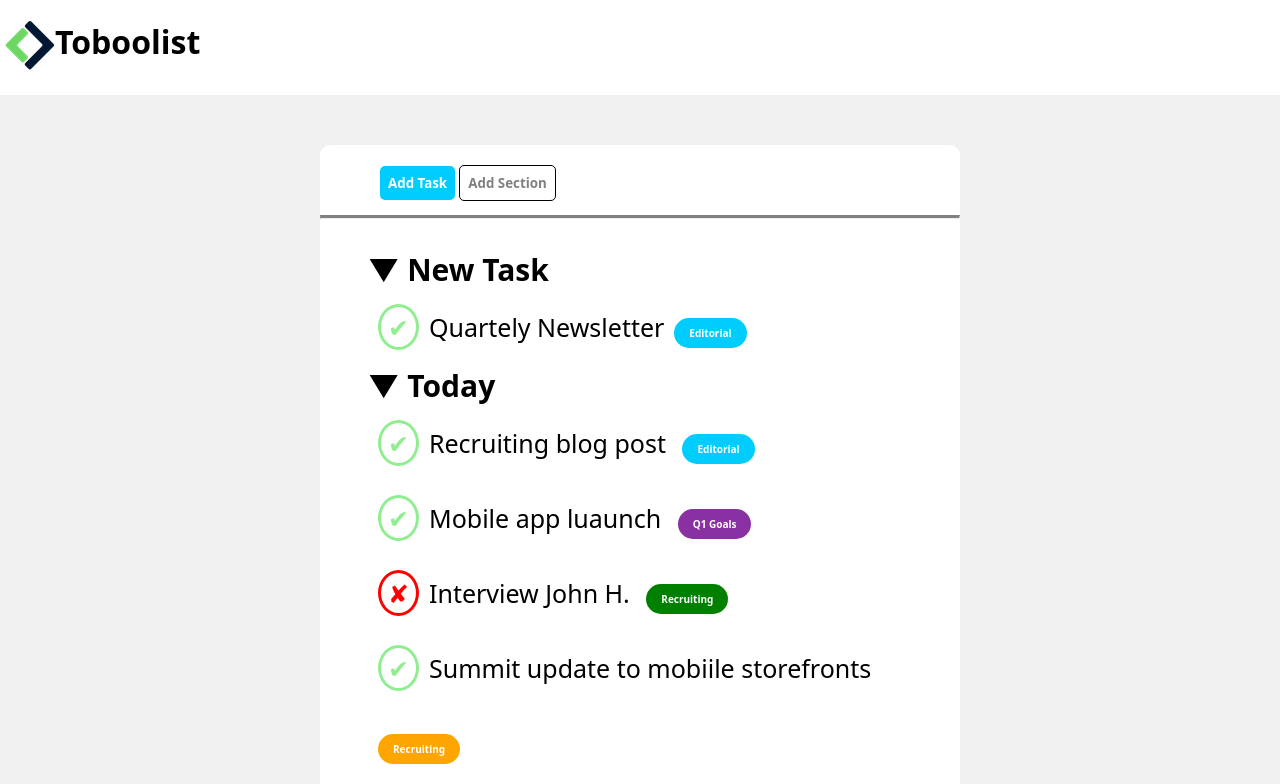
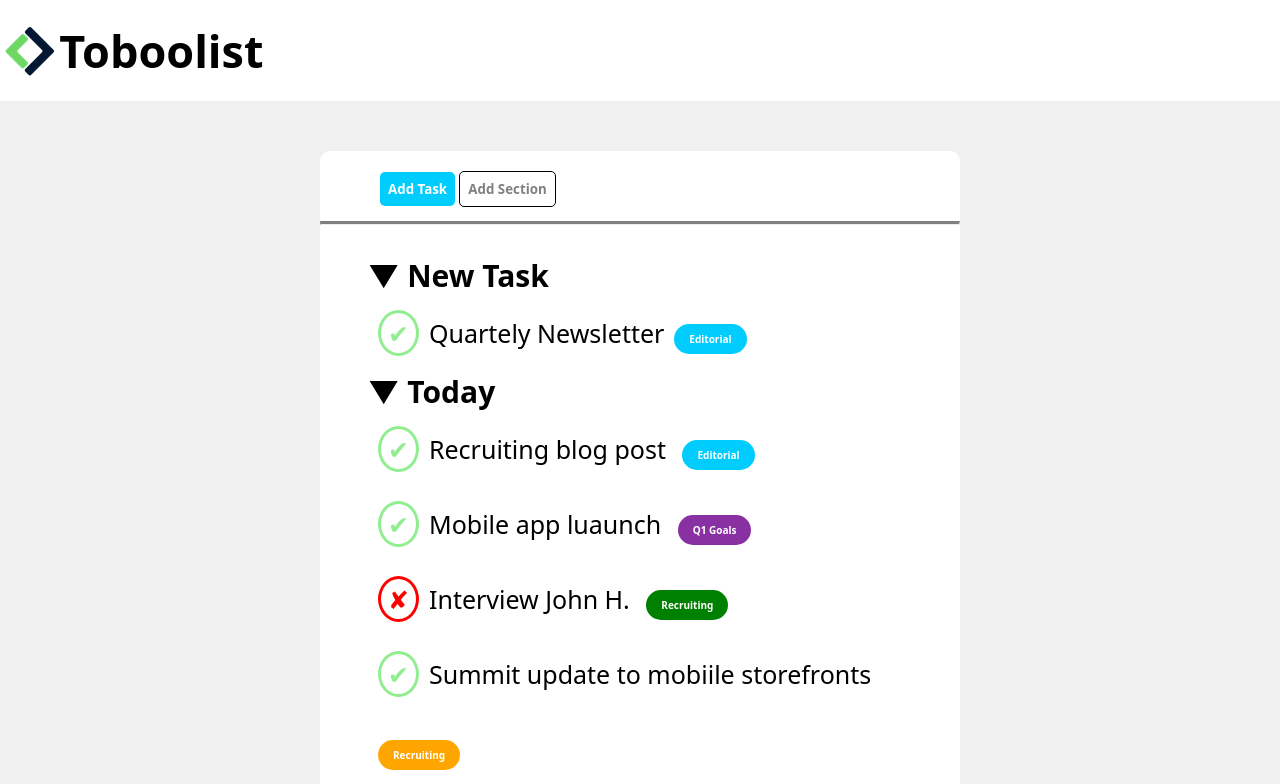
Before and after one commit to Andrea030105/html-css-toboolist, a plain HTML site: page index.html in a window 1280 px wide. Shown: the top 784 px of the page. Drawn offline with Linux system fonts and the light colour scheme.

Commit message:
modified_header

```diff
--- a/css/style.css
+++ b/css/style.css
@@ -21,9 +21,14 @@ header {
     padding: 20px 5px;
 }
 
-.h1-topbar {
-    display: inline-block;
-    position: absolute;
+#logo {
+    vertical-align: middle;
+}
+
+.logo-text {
+    font-size: 45px;
+    font-weight: bold;
+    vertical-align: middle;
 }
 
 .button_container {
--- a/index.html
+++ b/index.html
@@ -10,8 +10,8 @@
 
 <body>
     <header>
-        <img src="./img/Logo.png" alt="logo">
-        <h1 class="h1-topbar">Toboolist</h1>
+        <img src="./img/Logo.png" id="logo" alt="logo">
+        <span class="logo-text">Toboolist</span>
     </header>
     <div class="container">
         <main>
```
